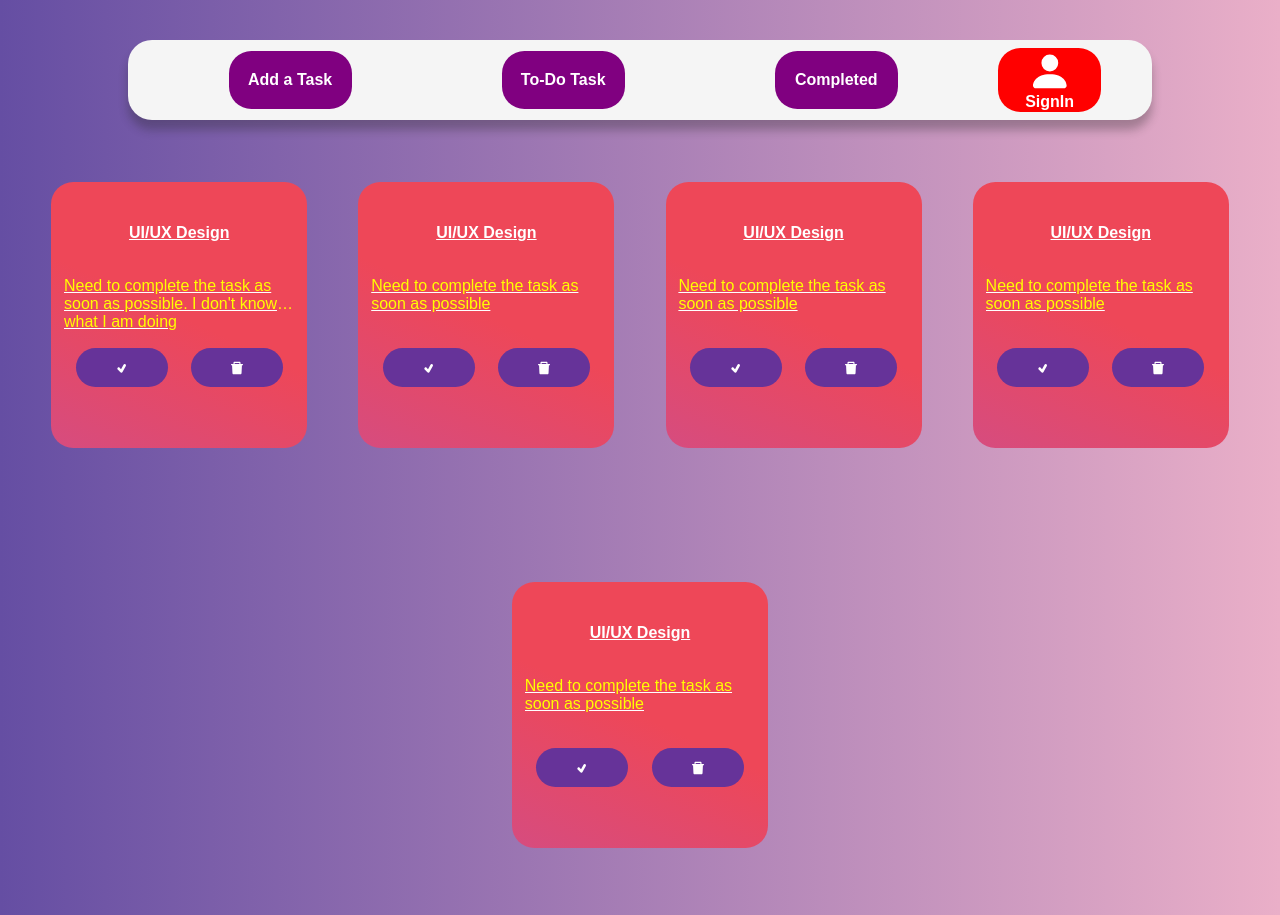
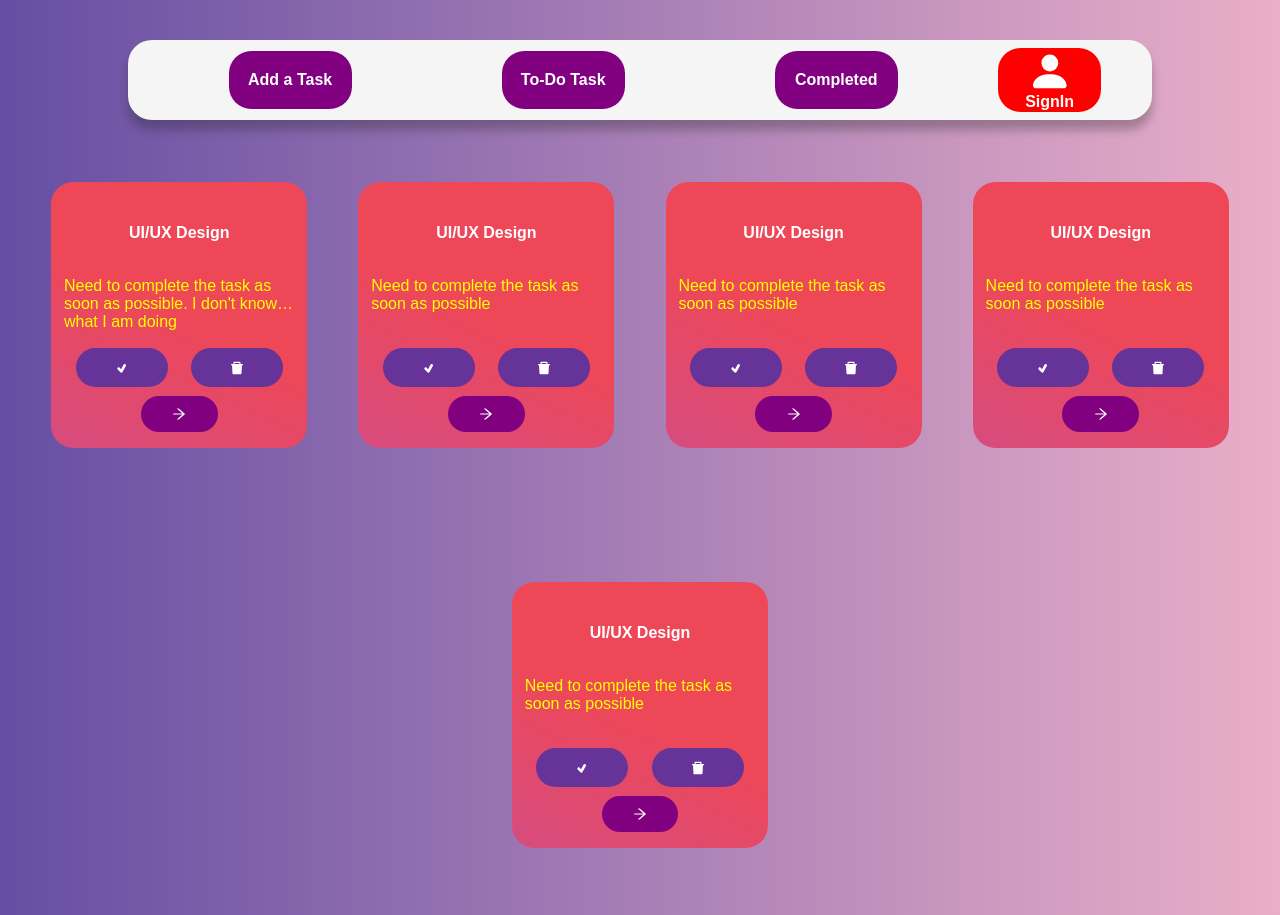
Before and after one commit to PrabeshPP/ToDo-Full-StackWebApp, a Next.js app in the folder frontend/: page /todos in a window 1280 px wide. Built offline with nearby package versions, Linux system fonts and the light colour scheme.

Commit message:
learned about dynamic routes in Next Js 13

```diff
--- a/frontend/components/Todo/todoComponent.module.scss
+++ b/frontend/components/Todo/todoComponent.module.scss
@@ -12,7 +12,6 @@ $primary-textColor:white;
 }
 
 .card{
-    cursor: pointer;
     background-image: linear-gradient(25deg,#d64c7f,#ee4758 50%);
     height: 30vh;
     width: 20%;
@@ -47,6 +46,7 @@ $primary-textColor:white;
 }
 
 .buttonBox{
+    cursor: pointer;
     display: flex;
     height: 20%;
     width: 90%;
@@ -68,6 +68,7 @@ $primary-textColor:white;
     }
 
     .deleteButton{
+        cursor: pointer;
         height: 80%;
         width: 40%;
         background: rebeccapurple;
@@ -85,3 +86,22 @@ $primary-textColor:white;
 .card:hover{
     box-shadow:5px 5px 10px rgba(0, 0, 0, 0.363);
 }
+
+
+.moreBox{
+    color: $primary-textColor;
+    font-weight: bold;
+    text-decoration: none;
+    cursor: pointer;
+    border-radius: 1.4rem;
+    display: flex;
+    align-items: center;
+    justify-content: center;
+    height: 15%;
+    width: 30%;
+    background-color:purple;
+}
+
+.moreBox:hover{
+    box-shadow: 5px 5px 10px black;
+}
--- a/frontend/components/Todo/todoComponent.tsx
+++ b/frontend/components/Todo/todoComponent.tsx
@@ -1,6 +1,6 @@
 import classes from "./todoComponent.module.scss";
 import {TiTick} from "react-icons/ti";
-import {AiFillDelete} from "react-icons/ai";
+import {AiFillDelete,AiOutlineArrowRight} from "react-icons/ai";
 import Link from "next/link"
 
 interface todo{
@@ -15,7 +15,7 @@ const TodoComponent=(props:{todoList:Array<todo>})=>{
         <div className={classes.box}>
             {
                 props.todoList.map((todoItem)=>{
-                    return <Link href="" key={todoItem.id} className={classes.card}>
+                    return <div key={todoItem.id} className={classes.card}>
                         <div className={classes.titleBox}>
                             <p className={classes.title}>{todoItem.title}</p>
                         </div>
@@ -32,7 +32,10 @@ const TodoComponent=(props:{todoList:Array<todo>})=>{
                                 }
                             </div>
                         </div>
-                    </Link>
+                        <Link href={`/todos/${todoItem.id}`} className={classes.moreBox}>
+                                <AiOutlineArrowRight/>
+                        </Link>
+                    </div>
                 })
             }
         </div>
```
Also changed, not shown: frontend/app/todos/[todoID]/page.tsx (+5 -6 lines).
